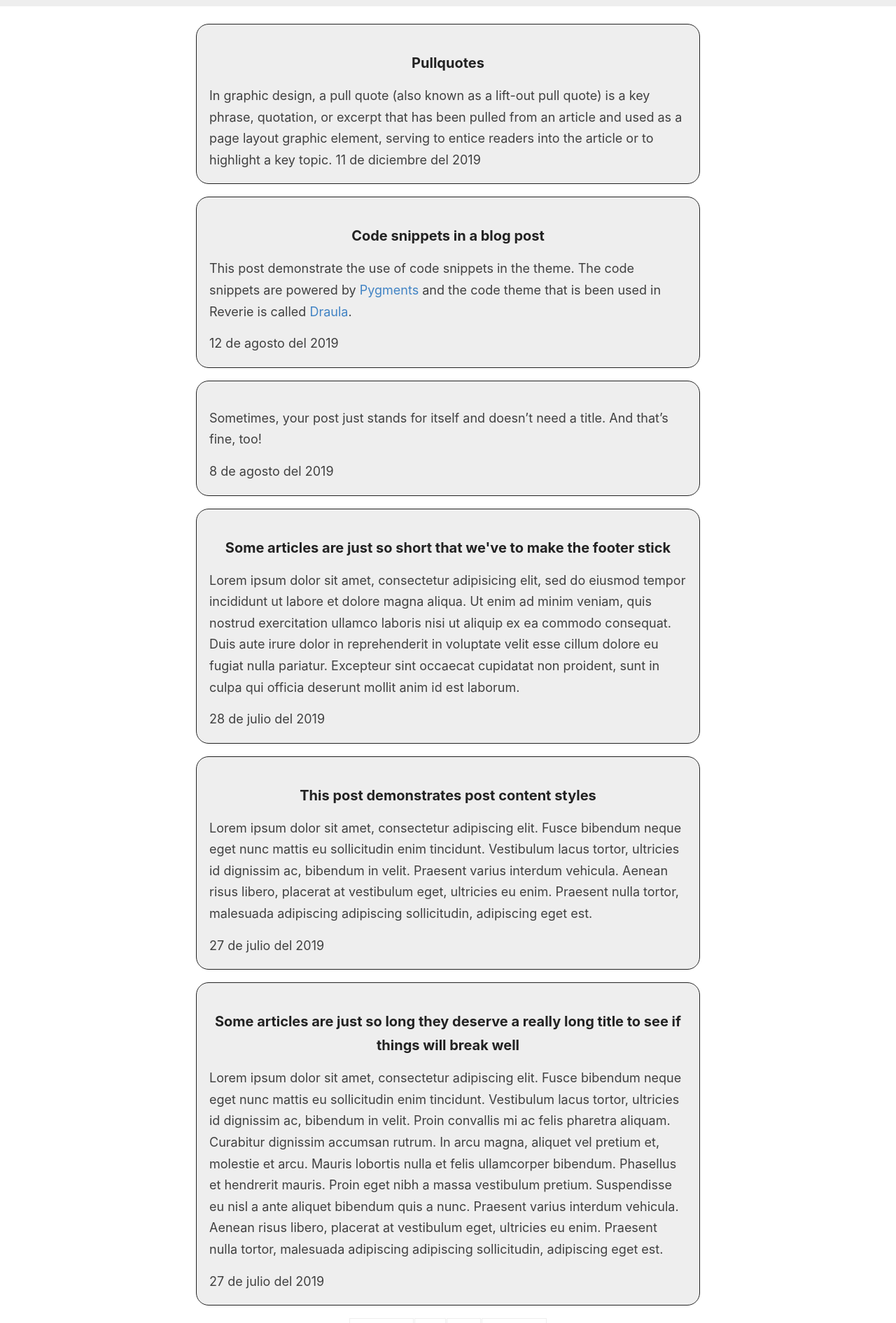
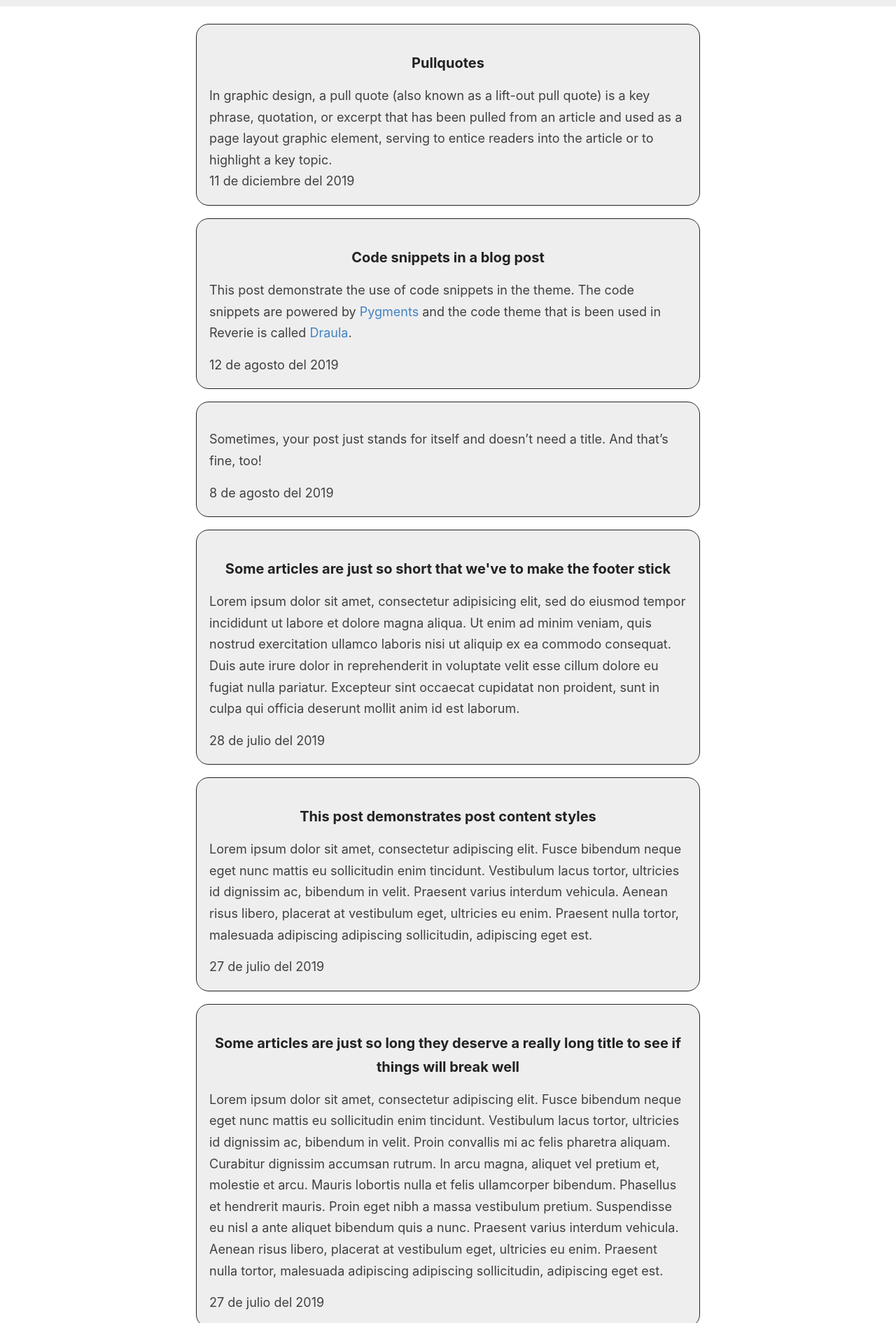
Before and after one commit to dfghjd/dfghjd.github.io, a Jekyll site: the page built from index.html, in a window 1280 px wide. Shown: the part 802-2693 px from the top of the page at 70% size. Built offline with Jekyll 4.4.1, drawn with Linux system fonts in a browser that asks for light colours; the list of posts is cut into pages by our own code.

Commit message:
%D   date on archive

```diff
--- a/assets/style.scss
+++ b/assets/style.scss
@@ -1039,6 +1039,9 @@ Modules - reusable parts of our design
   border: 1px solid $darkerGray;
 }
 
+.post-date{
+  display: block;
+}
 .post-link{
   position: absolute;
   top: 0;
```
Also changed, not shown: _pages/archive.md (+1 -1 lines).
